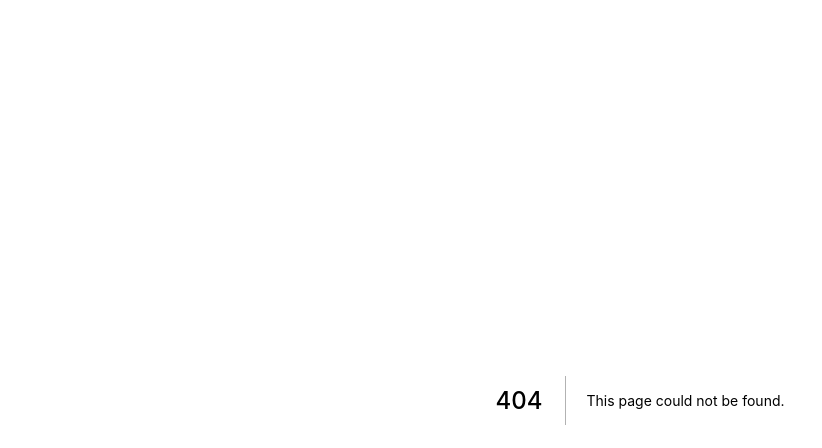
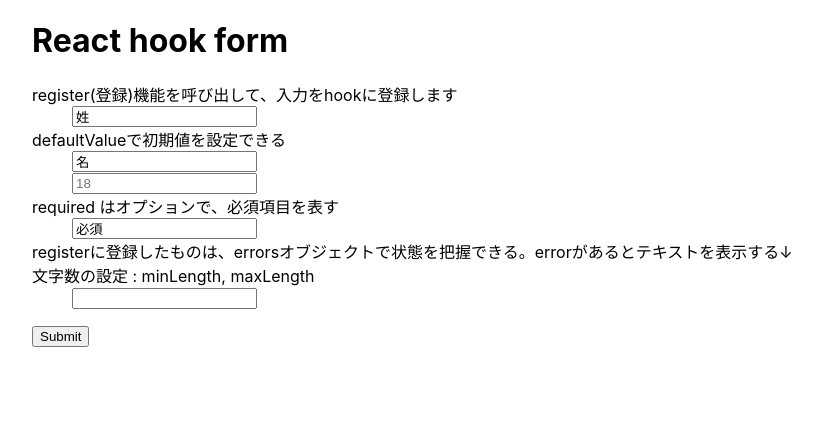
Before and after one commit to masashi49/reacthookNextJs, a Next.js app in the folder myapp/: page /fookform in a window 1280 px wide. Before the commit this address had no page. Shown: the top 448 px of the page, without its empty margins (0-822 px from the left). Built offline with nearby package versions, Linux system fonts and the light colour scheme.

Commit message:
react hook form

```diff
--- a/myapp/package.json
+++ b/myapp/package.json
@@ -12,7 +12,8 @@
   "dependencies": {
     "next": "12.0.7",
     "react": "17.0.2",
-    "react-dom": "17.0.2"
+    "react-dom": "17.0.2",
+    "react-hook-form": "^7.27.1"
   },
   "devDependencies": {
     "@babel/core": "^7.17.0",
--- /dev/null
+++ b/myapp/pages/fookform.tsx
@@ -0,0 +1,47 @@
+import React from "react"
+import { appendErrors, useForm } from "react-hook-form"
+import type { NextPage } from 'next'
+import styles from '../styles/Home.module.css'
+
+
+const FookForm: NextPage = () => {
+  const { register, handleSubmit, watch, formState: { errors } } = useForm()
+  const onSubmit = (data: object): void => {
+    console.log(data)
+  }
+  console.log(watch("watchする")) // 変更された内容をwatchできる
+  return (
+    <div className={styles.container}>
+      <h1>React hook form</h1>
+
+      {
+        //handleSubmit は、「onSubmit」を呼び出す前に入力を検証します
+      }
+      <form onSubmit={handleSubmit(onSubmit)}>
+
+        <dl>
+          <dt>register(登録)機能を呼び出して、入力をhookに登録します</dt>
+          <dd><input defaultValue="姓" {...register("sei")} /></dd>
+          <dt>defaultValueで初期値を設定できる</dt>
+          <dd><input defaultValue={"名"} {...register("mei")} /></dd>
+          <dd><input placeholder={"18"} {...register("age")} /></dd>
+          <dt> required はオプションで、必須項目を表す</dt>
+          <dd><input defaultValue={"必須"}{...register("hissu", { required: true })} /></dd>
+          <dd>{errors.hissu && <span>必須項目です</span>}</dd>
+          <dt> registerに登録したものは、errorsオブジェクトで状態を把握できる。errorがあるとテキストを表示する↓</dt>
+          <dt>文字数の設定 : minLength, maxLength</dt>
+          <dd><input type="number" {...register("phone", {
+            required: true,
+            minLength: 4,
+            maxLength:5
+          })} /></dd>
+          <dd>{errors.phone && console.log(errors.phone)}</dd>
+        </dl>
+
+        <input type="submit" />
+      </form>
+    </div>
+  )
+}
+
+export default FookForm
```
Also changed, not shown: 2 other files (tests, documents, lock files or other folders).
